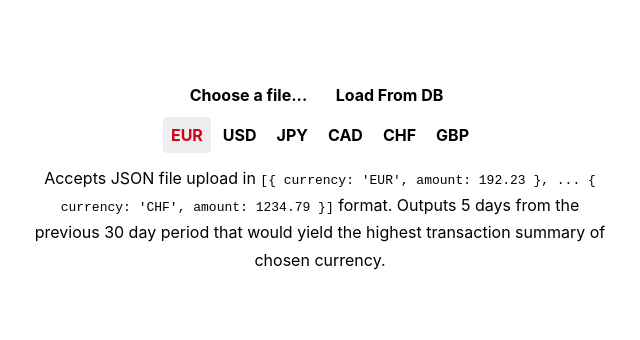
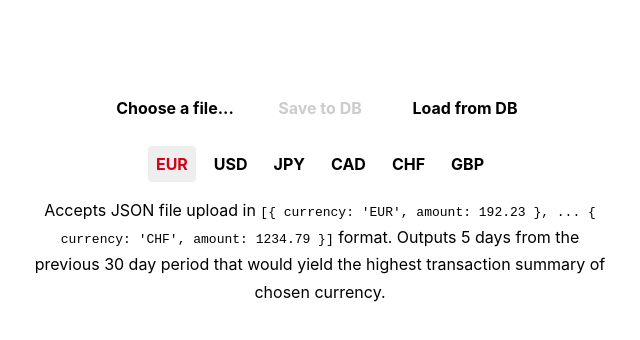
Before and after one commit to thinktwice13/FXrates, a React (Create React App) app in the folder client/: page / in a window 1280 px wide. Shown: the top 340 px of the page, without its empty margins (320-960 px from the left). Built offline with nearby package versions, Linux system fonts and the light colour scheme.

Commit message:
add save db btn

```diff
--- a/client/src/App.js
+++ b/client/src/App.js
@@ -2,7 +2,6 @@ import React, { Component } from 'react';
 import Inputs from "./Inputs";
 import Table from "./Table";
 import Loading from "./Loading" ;
-import axios from "axios";
 import utils from "./utils";
 
 //err messages
@@ -22,7 +21,7 @@ class App extends Component {
     }
 
     this.handleCurrChange = this.handleCurrChange.bind(this);
-    this.handleTxLoad = this.handleTxLoad.bind(this);
+    this.handlaDataLoad = this.handlaDataLoad.bind(this);
     this.getTblData = this.getTblData.bind(this);
   }
 
@@ -31,7 +30,7 @@ class App extends Component {
     if (base === this.state.base) return;
 
     console.log("Switching currency.");
-    //recalculate rates for the new base currency
+    //recalculate rates with the new base currency
     let fxData = this.state.fxData;
     fxData && fxData.forEach(item => {
       item.base = base;
@@ -43,18 +42,18 @@ class App extends Component {
     this.setState({ base, fxData });
   }
 
-  handleTxLoad(txData) {
-    console.log("Loading transactions.");
+  handlaDataLoad(txData) {
+    console.log("Loading transactions");
 
-    //if error reading file
+    //sets display message if error reading file
     if (txData.msg) return this.setState({ msg: txData.msg, transactions: null});
 
-    //if valid data
     //if loading transactions from DB
     if (txData === "db") {
       this.setState({ msg: "..." });
       //get transactions from db
       utils.getTxData(this.props.url + "/transactions")
+      //get ecxhange rates
       .then(txData => {
         return utils.getFxData(this.state.base, this.props.currencies, txData)
       })
@@ -68,11 +67,6 @@ class App extends Component {
     }
     //if loading transactions data from file
     else {
-      //save transactions to database
-      axios.post(this.props.url + "/uploads", txData)
-      .then(console.log("Transactions saved. (/transactions)"))
-      .catch(err => console.log(err));
-
       //get exchange rates
       utils.getFxData(this.state.base, this.props.currencies, txData)
       .then(data => {
@@ -105,15 +99,10 @@ class App extends Component {
       };
     });
 
-    //FIXME: reduce???
     //remove duplicates from table rows
-    rows = ((arr) => {
-      let tmp = [];
-      for (let i = 0; i < arr.length-1; i++) {
-        (arr[i].date !== arr[i+1].date) ? tmp.push(arr[i]) : null;
-      }
-      return tmp;
-    })(rows);
+    rows = rows.filter((el,i) => {
+      return rows[i].date !== (rows[i-1] && rows[i-1].date);
+    });
 
     //sort by sum amount
     rows.sort((a, b) => { return b.sum -  a.sum }).length = 5;
@@ -122,8 +111,8 @@ class App extends Component {
     rows.forEach(item => { item.sum = (Math.round(100*item.sum)/100).toFixed(2) + " " + base;  });
 
     return {
-      rows,
-      converted
+      rows,       //array [{date:xxx, sum:000}, ...]
+      converted   //string "123 EUR, 456 USD, ..."
     }
   }
 
@@ -134,8 +123,9 @@ class App extends Component {
         <Inputs
           selectedCurr={this.state.base}
           currencies={this.props.currencies}
+          url={this.props.url}
           onCurrChange={this.handleCurrChange}
-          onDataLoad={this.handleTxLoad} >
+          onDataLoad={this.handlaDataLoad} >
         </Inputs>
         { msg ?
           msg === "..." ?
--- a/client/src/Inputs.js
+++ b/client/src/Inputs.js
@@ -1,9 +1,10 @@
 import React, { Component } from 'react';
+import axios from "axios";
 import PropTypes from "prop-types";
 
 function FileUpload(props) {
   return (
-    <ul className="hlist btn">
+    <div className="btn">
       <input
         id="fileinput"
         type="file"
@@ -16,7 +17,7 @@ function FileUpload(props) {
           <p>{props.label || "Choose a file..."}</p>
         </label>
       </li>
-    </ul>
+    </div>
   )
 }
 
@@ -27,20 +28,36 @@ FileUpload.propTypes = {
 
 }
 
+function DbSave(props) {
+  return (
+      <li
+        className={props.disabled ? "disabled" : (props.label && "active")}
+        id="save"
+        onClick={props.onDbSave} >
+        {props.label || "Save to DB"}
+      </li>
+  )
+}
+
+// DbSave.defaultProps = { label: "Save to DB" };
+DbSave.propTypes =  {
+  onDbSave: PropTypes.func.isRequired,
+  disabled: PropTypes.bool.isRequired,
+  label: PropTypes.string
+}
+
 function DbLoad(props) {
   return (
-    <ul className="hlist btn">
       <li
         id="db"
         className={props.label && "active"}
         onClick={props.onDbLoad}>
         {props.label || "Load from DB"}
       </li>
-    </ul>
   )
 }
 
-DbLoad.defaultProps = { label: "Load from DB" };
+// DbLoad.defaultProps = { label: "Load from DB" };
 DbLoad.propTypes =  {
   onDbLoad: PropTypes.func.isRequired,
   label: PropTypes.string
@@ -75,52 +92,76 @@ class Inputs extends Component {
     super(props);
 
     this.state = {
+      fileData: null,
       fileLbl: null,
+      saveLbl: null,
       dbLbl: null
     }
     this.handleDataLoad = this.handleDataLoad.bind(this);
+    this.handleDataSave = this.handleDataSave.bind(this);
+  }
+
+  handleDataSave() {
+    //exits if there is no file data loaded
+    if (!this.state.fileData) return;
+    //posts transactions to /uploads and saves to DB
+    axios.post(this.props.url + "/uploads", this.state.fileData)
+    .then(res => console.log(res.data))
+    .then(
+      this.setState({
+        saveLbl: "Saved to DB"
+      })
+    )
+    .catch(err => console.log(err));
   }
 
   handleDataLoad (e) {
-    //if database
+    //if save button clicked
     if (e.target.id === "db") {
-      //exit if db already loaded
+      //exit if DB data alreaddy loaded
       if (this.state.dbLbl) return;
+
+      //otherwise load from db
       console.log("Fetching db data.");
-      //otherwise load from db
       this.props.onDataLoad("db");
       return this.setState({
         dbLbl: "DB Loaded",
-        fileLbl: null
+        fileLbl: null,
+        saveLbl: null,
+        fileData: null
       });
     }
+    //else get data from uploaded file
     else {
-      //if from file =============================
-      //if cancelled
-      const filename = e.target.value;
-      const label = filename.substr(filename.lastIndexOf("\\")+1);
-      console.log("Reading", label);
+      //exit if upload cancelled
       if (!e.target.value) return;
 
-      //if file not.json
+      const path = e.target.value;
+      const filename = path.substr(path.lastIndexOf("\\")+1);
+      console.log("Reading", filename);
+
+      //if file format invalid (expect .json)
       if (!filename.endsWith(".json")) {
         this.props.onDataLoad({ msg: "Invalid file format"});
-        this.setState({ label });
+        this.setState({ fileLbl: filename, fileData: null });
       }
-      //if .json
       else {
         const reader = new FileReader();
         const file = e.target.files[0];
+        //read file
         reader.onload = upload =>  {
           let result = JSON.parse(upload.target.result);
-          //detect bad format and filter bad entries
+
+          //detect bad content format and filter bad entries
           result = Array.isArray(result) && result.filter(el => {
             return typeof el.currency === "string" && typeof el.amount === "number";
           });
           //send err msg if filter fails
           this.props.onDataLoad(result || { msg: "Invalid file contents" });
           this.setState({
-            fileLbl: label,
+            fileData: result,
+            fileLbl: filename,
+            saveLbl: null,
             dbLbl: null
           });
         }
@@ -132,14 +173,21 @@ class Inputs extends Component {
   render() {
     return (
       <div className="inputs">
+        <ul className="hlist btn">
           <FileUpload
             label={this.state.fileLbl}
             onFileUpload={this.handleDataLoad} >
           </FileUpload>
+          <DbSave
+            label={this.state.saveLbl}
+            disabled={!this.state.fileData ? true : false}
+            onDbSave={this.handleDataSave}>
+          </DbSave>
           <DbLoad
             label={this.state.dbLbl}
             onDbLoad={this.handleDataLoad}>
           </DbLoad>
+        </ul>
         <Switcher
           currencies={this.props.currencies}
           selectedCurr={this.props.selectedCurr}
@@ -154,7 +202,8 @@ Inputs.propTypes = {
   selectedCurr: PropTypes.string.isRequired,
   currencies: PropTypes.array.isRequired,
   onDataLoad: PropTypes.func.isRequired,
-  onCurrChange: PropTypes.func.isRequired
+  onCurrChange: PropTypes.func.isRequired,
+  url: PropTypes.string.isRequired
 }
 
 export default Inputs;
--- a/client/src/Loading.js
+++ b/client/src/Loading.js
@@ -37,7 +37,7 @@ class Loading extends Component {
 }
 
 Loading.defaultProps = {
-  text: " ",
+  text: "",
   speed: 200
 }
 
--- a/client/src/Table.js
+++ b/client/src/Table.js
@@ -10,7 +10,6 @@ class Table extends Component {
       sortBy: "date",
       sortDir: "desc"
     }
-
     this.sortTbl = this.sortTbl.bind(this);
   }
 
@@ -27,6 +26,7 @@ class Table extends Component {
   }
 
   sortTbl(e) {
+    //FIXME: review!
     //determine sorting column and direction
     let sortBy = (e && e.target.id) || this.state.sortBy;
     let sortDir = (e && e.deltaY) || this.state.sortDir;
@@ -39,7 +39,7 @@ class Table extends Component {
         } else return "desc";
       })();
     }
-    //exit if no sorting needed
+    //exit if sorting triggered by an event but is unnecessary
     if (e && sortBy === this.state.sortBy && sortDir === this.state.sortDir) return;
 
     //sort rows
@@ -59,7 +59,7 @@ class Table extends Component {
   }
 
   render() {
-    //setup sorting arrow
+    //sets sorting arrow
     const sortDirArrow = this.state.sortDir === "desc" ? " ▼" : " ▲";
 
     return (
@@ -68,7 +68,7 @@ class Table extends Component {
           <table>
             <tbody>
               <tr>
-                <th>Converted</th>
+                <th id="conv">Converted</th>
               </tr>
               <tr>
                 <td>{this.state.converted}</td>
--- a/client/src/style.css
+++ b/client/src/style.css
@@ -46,6 +46,10 @@ th {
   cursor: pointer;
 }
 
+th#conv {
+  cursor: auto;
+}
+
 li {
   list-style: none;
 }
@@ -60,14 +64,14 @@ li {
   display: flex;
   flex-wrap: wrap;
   justify-content: center;
+  margin: 10px;
 }
 
 .hlist li {
-  margin: 2px;
+  margin: 5px;
   padding: 8px;
   font-weight: 700;
   cursor: pointer;
-  text-transform: capitalize;
   transition: background-color 0s;
 }
 
@@ -117,6 +121,10 @@ li {
   transition: background-color 0s;
 }
 
+.disabled {
+  color: #ccc;
+}
+
 .desc {
   width: 600px;
   line-height: 1.7;
--- a/client/src/style.scss
+++ b/client/src/style.scss
@@ -54,6 +54,9 @@ th {
   font-weight: 900;
   transition: $highlightOut;
   cursor: pointer;
+  &#conv {
+    cursor: auto;
+  }
 }
 
 li {
@@ -70,12 +73,13 @@ li {
   display:flex;
   flex-wrap: wrap;
   justify-content: center;
+  margin: 10px;
   li {
-    margin: 2px;
+    margin: 5px;
     padding: 8px;
     font-weight: 700;
     cursor: pointer;
-    text-transform: capitalize;
+    // text-transform: capitalize;
     transition: $highlightOut;
   }
 }
@@ -124,6 +128,10 @@ li {
   transition: $highlightIn;
 }
 
+.disabled {
+  color: #ccc;
+}
+
 .desc {
   width: 600px;
   line-height: 1.7;
--- a/client/src/utils.js
+++ b/client/src/utils.js
@@ -4,14 +4,14 @@ import moment from "moment";
 export default {
   getFxData(base, currs, txData) {
     let txSum = {};
-    //summarize transactions
+    //summarize transactions {"EUR":123, "USD":456, ...}
     txData.forEach(tx => {
       txSum.hasOwnProperty(tx.currency) ?
       txSum[tx.currency] += +tx.amount :
       txSum[tx.currency] = +tx.amount;
     });
 
-    //get combined unique currencies from transactions and switcher
+    //get unique combined currencies from transactions and switcher options
     let symbols = Object.keys(txSum).concat(currs);
     currs = currs.filter((el,pos) => {
       return currs.indexOf(el) === pos;
@@ -24,11 +24,11 @@ export default {
     for (let i = 1; i <= 30; i++) {
       dates.push(moment().subtract(i,"d").format("YYYY-MM-DD"));
     }
-    //format api urls
+    //get array of api calls
     let promises = dates.map(date => {
       return axios.get(apiUrl + date + "?base=" + base + "&symbols=" + symbols);
     })
-    //fetch exchange data
+    //fetch exchange data and return to app.handleDataLoad
     return axios.all(promises)
     .then(apiRates => {
       let rates = [];
@@ -49,8 +49,8 @@ export default {
       },{});
 
       return {
-        txSum,
-        rates
+        txSum,      //obj {"EUR":123,"USD":456, ...}
+        rates       //api results array [{base,date,rates:{}}, ...]
       }
     })
     .catch(err => console.log(err));
```
Also changed, not shown: 2 other files (tests, documents, lock files or other folders). Lines whose indentation alone changed are shown as unchanged.
